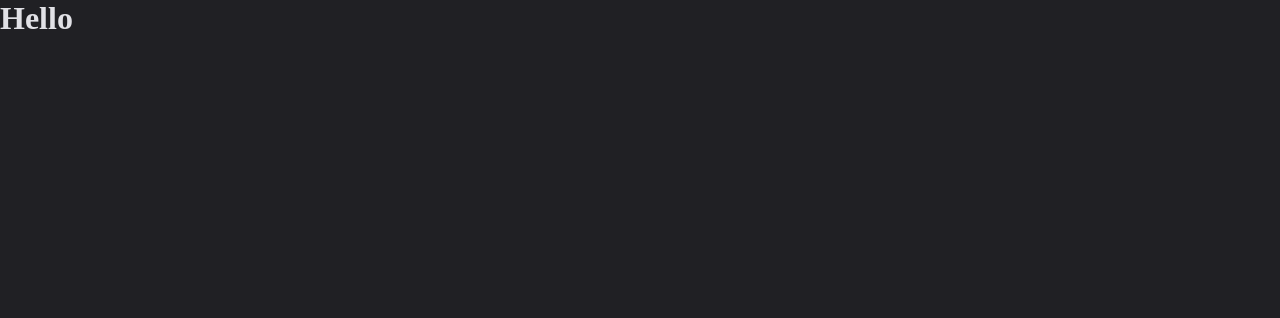
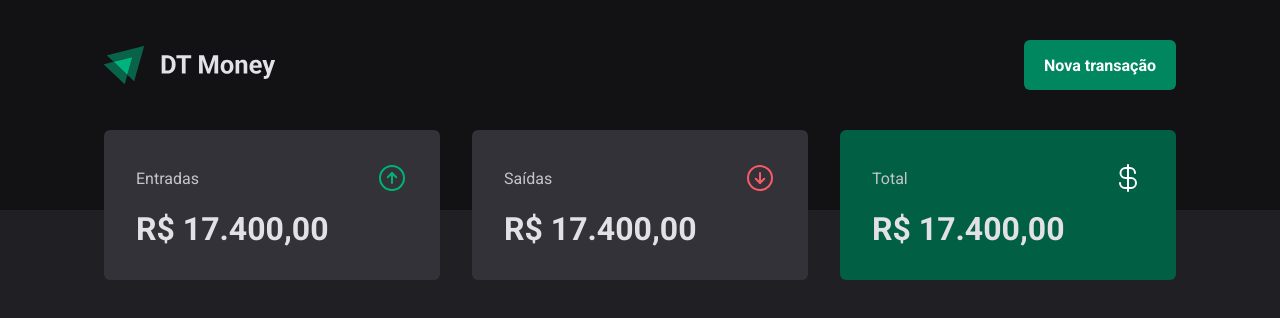
Before and after one commit to JudisP/dt-money, a React (Vite) app: page / in a window 1280 px wide. Shown: the top 318 px of the page. Built offline with nearby package versions, Linux system fonts and the light colour scheme.

Commit message:
Componente Summary
-Arrumando erro no tipo da fonte

```diff
--- a/package.json
+++ b/package.json
@@ -9,6 +9,7 @@
     "preview": "vite preview"
   },
   "dependencies": {
+    "phosphor-react": "^1.4.1",
     "react": "^18.2.0",
     "react-dom": "^18.2.0",
     "styled-components": "^5.3.5"
--- a/src/App.tsx
+++ b/src/App.tsx
@@ -1,4 +1,5 @@
 import { ThemeProvider } from "styled-components";
+import { Transactions } from "./pages/Transactions";
 import { GlobalStyle } from "./styles/global";
 import { defaultTheme } from "./styles/themes/default";
 
@@ -6,7 +7,7 @@ export function App() {
   return (
     <ThemeProvider theme={defaultTheme}>
       <GlobalStyle />
-      <h1>Hello</h1>
+      <Transactions />
     </ThemeProvider>
   );
 }
--- /dev/null
+++ b/src/components/Header/index.tsx
@@ -0,0 +1,17 @@
+import { HeaderContainer, HeaderContent, NewTransactionButton } from "./styles";
+
+import logoImg from '../../assets/logo.svg';
+
+export function Header() {
+
+
+  return (
+    <HeaderContainer>
+        <HeaderContent>
+          <img src={logoImg} alt="" />
+
+          <NewTransactionButton>Nova transação</NewTransactionButton>
+        </HeaderContent>
+    </HeaderContainer>
+  )
+}
--- /dev/null
+++ b/src/components/Header/styles.ts
@@ -0,0 +1,33 @@
+import styled from "styled-components";
+
+export const HeaderContainer = styled.header`
+  background: ${(props) => props.theme["gray-900"]};
+  padding: 2.5rem 0 7.5rem;
+`;
+
+export const HeaderContent = styled.div`
+  width: 100%;
+  max-width: 1120px;
+  margin: 0 auto;
+  padding: 0 1.5rem;
+
+  display: flex;
+  justify-content: space-between;
+  align-items: center;
+`;
+
+export const NewTransactionButton = styled.button`
+  height: 50px;
+  border: 0;
+  background: ${props => props.theme["green-500"]};
+  color: ${props => props.theme.white};
+  font-weight: bold;
+  padding: 0 1.25rem;
+  border-radius: 6px;
+  cursor: pointer;
+
+  &:hover {
+    background: ${props => props.theme["green-700"]};
+    transition: background-color 0.5s;
+  }
+`;
--- /dev/null
+++ b/src/components/Summary/index.tsx
@@ -0,0 +1,35 @@
+import { SummaryCard, SummaryContainer } from "./styles";
+import { ArrowCircleDown, ArrowCircleUp, CurrencyDollar } from "phosphor-react";
+
+export function Summary() {
+  return (
+    <SummaryContainer>
+      <SummaryCard>
+        <header>
+          <span>Entradas</span>
+          <ArrowCircleUp size={32} color="#00b373"/>
+        </header>
+
+        <strong>R$ 17.400,00</strong>
+      </SummaryCard>
+
+      <SummaryCard>
+        <header>
+          <span>Saídas</span>
+          <ArrowCircleDown size={32} color="#f75a68"/>
+        </header>
+
+        <strong>R$ 17.400,00</strong>
+      </SummaryCard>
+
+      <SummaryCard variant="green">
+        <header>
+          <span>Total</span>
+          <CurrencyDollar size={32} color="#fff"/>
+        </header>
+
+        <strong>R$ 17.400,00</strong>
+      </SummaryCard>
+    </SummaryContainer>
+  )
+}
--- /dev/null
+++ b/src/components/Summary/styles.ts
@@ -0,0 +1,41 @@
+import styled, { css } from "styled-components";
+
+export const SummaryContainer = styled.section`
+  width: 100%;
+  max-width: 1120px;
+  margin: 0 auto;
+  padding: 0 1.5rem;
+
+  display: grid;
+  grid-template-columns: repeat(3, 1fr);
+  gap: 2rem;
+
+  margin-top: -5rem;
+`
+
+interface SummaryCardProps {
+  variant?: 'green';
+}
+
+export const SummaryCard = styled.div<SummaryCardProps>`
+  background: ${props => props.theme['gray-600']};
+  border-radius: 6px;
+  padding: 2rem;
+
+  header {
+    display: flex;
+    align-items: center;
+    justify-content: space-between;
+    color: ${props => props.theme['gray-300']};
+  }
+
+  strong {
+    display: block;
+    margin-top: 1rem;
+    font-size: 2rem;
+  }
+
+  ${props => props.variant === 'green' && css`
+    background: ${props.theme['green-700']}
+  `}
+`
--- /dev/null
+++ b/src/pages/Transactions/index.tsx
@@ -0,0 +1,11 @@
+import { Header } from "../../components/Header";
+import { Summary } from "../../components/Summary";
+
+export function Transactions() {
+  return (
+    <div>
+      <Header />
+      <Summary />
+    </div>
+  );
+}
--- a/src/styles/global.ts
+++ b/src/styles/global.ts
@@ -19,7 +19,7 @@ export const GlobalStyle = createGlobalStyle`
         -webkit-font-smoothing: antialiased;
     }
 
-    border-style, input-security, textarea, button {
+    body, input, textarea, button {
         font: 400 1rem Roboto, sans-serif;
     }
 `
```
Also changed, not shown: src/assets/logo.svg (added), src/pages/Transactions/styles.ts (added), 1 other file (tests, documents, lock files or other folders).
